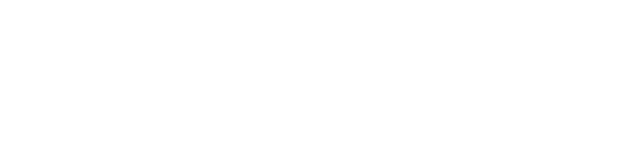
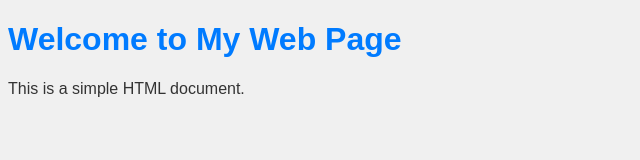
Before and after one commit to MangSaid/boot-camp, a plain HTML site: page index.html in a window 1280 px wide. Shown: the whole page, without its empty margins (0-640 px from the left). Drawn offline with Linux system fonts and the light colour scheme.

Commit message:
add body

```diff
--- a/index.html
+++ b/index.html
@@ -6,6 +6,29 @@
     <title>Document</title>
 </head>
 <body>
-
+    <h1>Welcome to My Web Page</h1>
+    <p>This is a simple HTML document.</p>
+    <script>
+        console.log("Hello, World!");
+    </script>
+    <style>
+        body {
+            font-family: Arial, sans-serif;
+            background-color: #f0f0f0;
+            color: #333;
+        }
+        h1 {
+            color: #007BFF;
+        }
+        p {
+            font-size: 16px;
+        }
+        script {
+            display: none;
+        }
+        style {
+            display: none;
+        }
+    </style>
 </body>
 </html>
```
